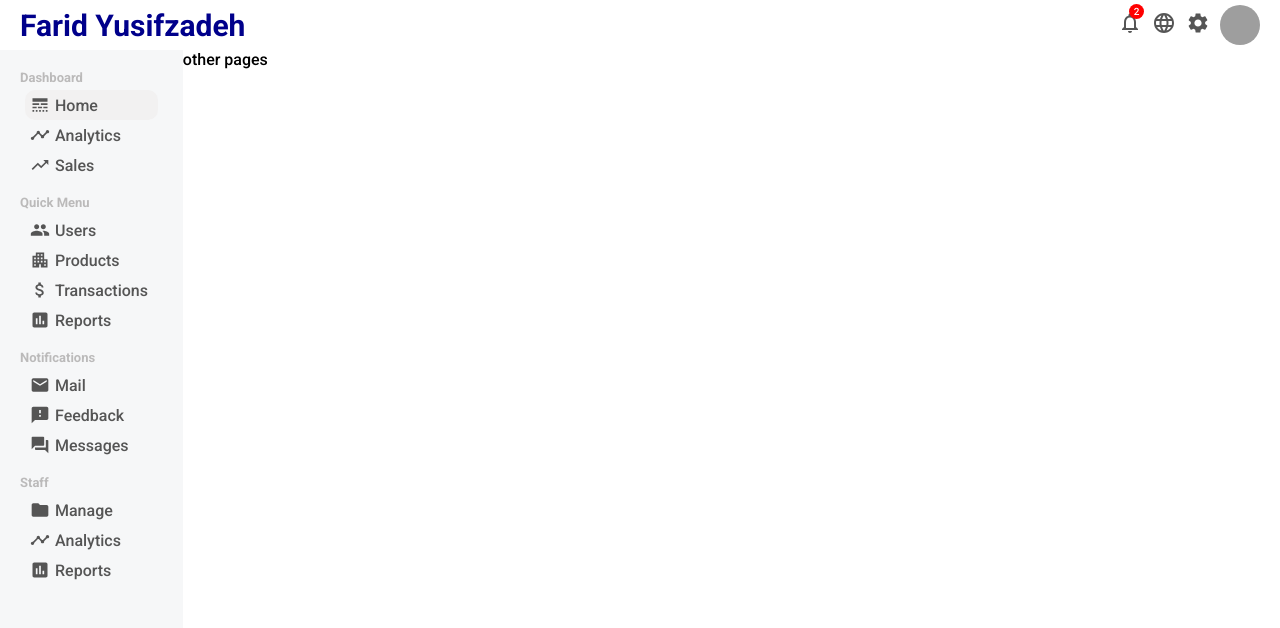
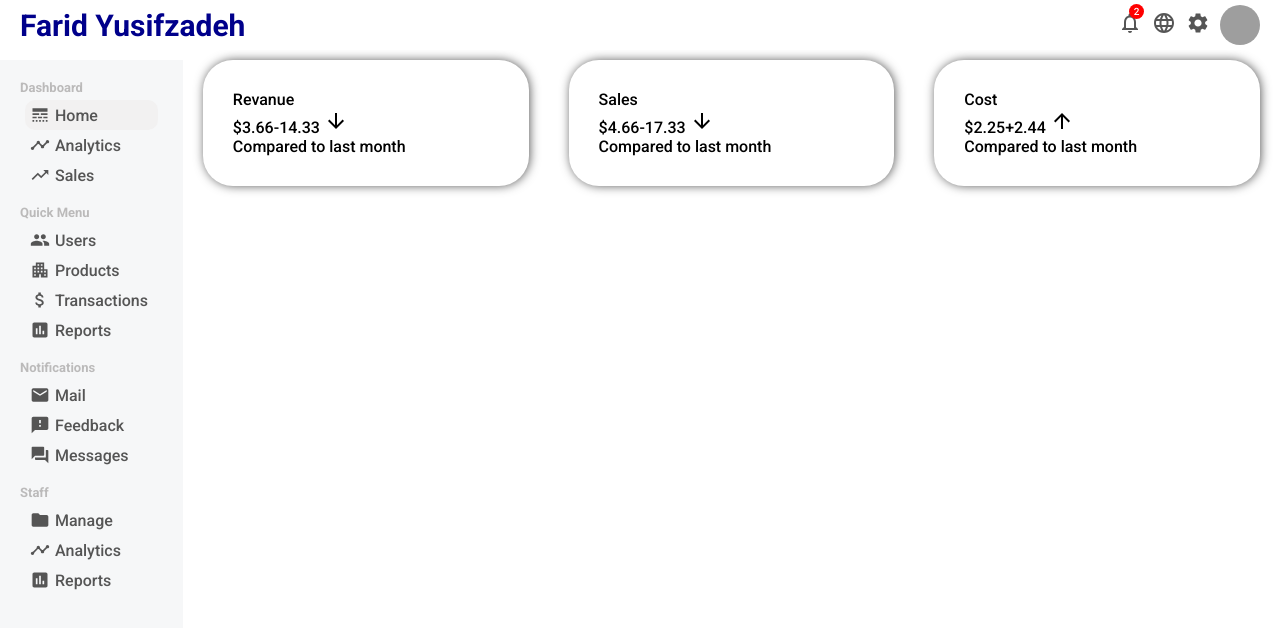
Before and after one commit to FaridYusifzadeh/AdminPanel-Reactjs, a React (Create React App) app: page / in a window 1280 px wide. Shown: the top 628 px of the page. Built offline with nearby package versions, Linux system fonts and the light colour scheme; grey boxes are pictures that could not be loaded.

Commit message:
add feature info

```diff
--- a/src/App.css
+++ b/src/App.css
@@ -1,6 +1,4 @@
 .container {
   display: flex;
+  margin-top: 10px;
 }
-.others {
-  flex: 6;
-}
--- a/src/App.js
+++ b/src/App.js
@@ -1,5 +1,9 @@
+// Components
 import SideBar from "./components/sideBar/SideBar";
 import TopBar from "./components/topBar/TopBar";
+// Pages
+import Home from "./pages/home/Home.jsx";
+// Style Css
 import "./App.css";
 function App() {
   return (
@@ -7,7 +11,7 @@ function App() {
       <TopBar />
       <div className="container">
         <SideBar />
-        <div className="others">other pages</div>
+        <Home />
       </div>
     </div>
   );
--- /dev/null
+++ b/src/components/featureInfo/FeatureInfo.css
@@ -0,0 +1,15 @@
+.featured_info {
+  width: 100%;
+  display: flex;
+  justify-content: space-between;
+}
+.featured_item {
+  flex: 1;
+  margin: 0px 20px;
+  padding: 30px;
+  border-radius: 30px;
+  cursor: pointer;
+  box-shadow: 1px 0px 11px -1px rgba(0, 0, 0, 0.75);
+  -webkit-box-shadow: 1px 0px 11px -1px rgba(0, 0, 0, 0.75);
+  -moz-box-shadow: 1px 0px 11px -1px rgba(0, 0, 0, 0.75);
+}
--- /dev/null
+++ b/src/components/featureInfo/FeatureInfo.jsx
@@ -0,0 +1,41 @@
+import "./FeatureInfo.css";
+import { ArrowDownward, ArrowUpward } from "@material-ui/icons";
+export default function FeatureInfo() {
+  return (
+    <div className="featured_info">
+      {/* < ================= Revanue =================== > */}
+      <div className="featured_item">
+        <span className="featured_title">Revanue</span>
+        <div className="featured_monet_container">
+          <span className="featured_money">$3.66</span>
+          <span className="featured_money_rate">
+            -14.33 <ArrowDownward />
+          </span>
+        </div>
+        <span className="feature_sub">Compared to last month</span>
+      </div>
+      {/* < ================== Sales ================== > */}
+      <div className="featured_item">
+        <span className="featured_title">Sales</span>
+        <div className="featured_monet_container">
+          <span className="featured_money">$4.66</span>
+          <span className="featured_money_rate">
+            -17.33 <ArrowDownward />
+          </span>
+        </div>
+        <span className="feature_sub">Compared to last month</span>
+      </div>
+      {/* < ================= Cost =================== > */}
+      <div className="featured_item">
+        <span className="featured_title">Cost</span>
+        <div className="featured_monet_container">
+          <span className="featured_money">$2.25</span>
+          <span className="featured_money_rate">
+            +2.44 <ArrowUpward />
+          </span>
+        </div>
+        <span className="feature_sub">Compared to last month</span>
+      </div>
+    </div>
+  );
+}
--- a/src/pages/home/Home.css
+++ b/src/pages/home/Home.css
@@ -0,0 +1,3 @@
+.home {
+  flex: 6;
+}
--- a/src/pages/home/Home.jsx
+++ b/src/pages/home/Home.jsx
@@ -1,5 +1,10 @@
 import "./Home.css";
+import FeatureInfo from "../../components/featureInfo/FeatureInfo";
 
 export default function Home() {
-  return <div></div>;
+  return (
+    <div className="home">
+      <FeatureInfo />
+    </div>
+  );
 }
```
